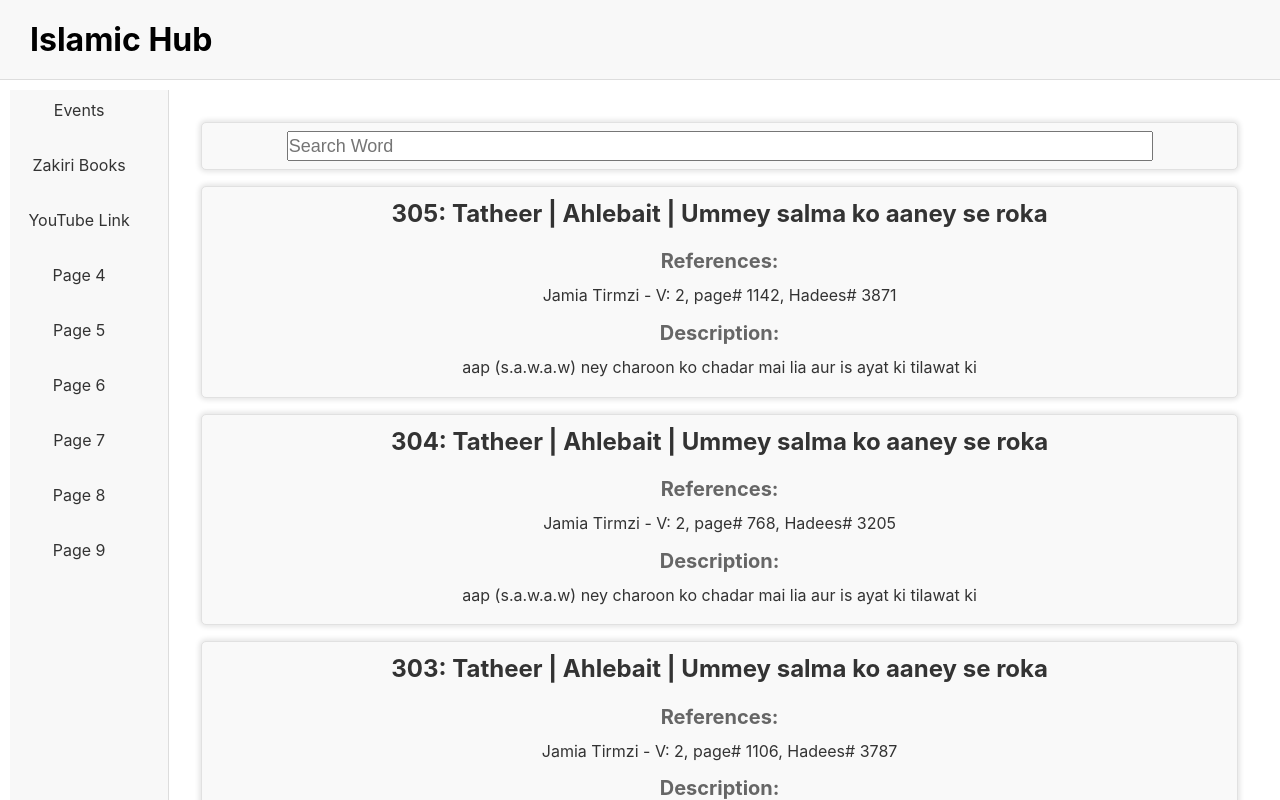
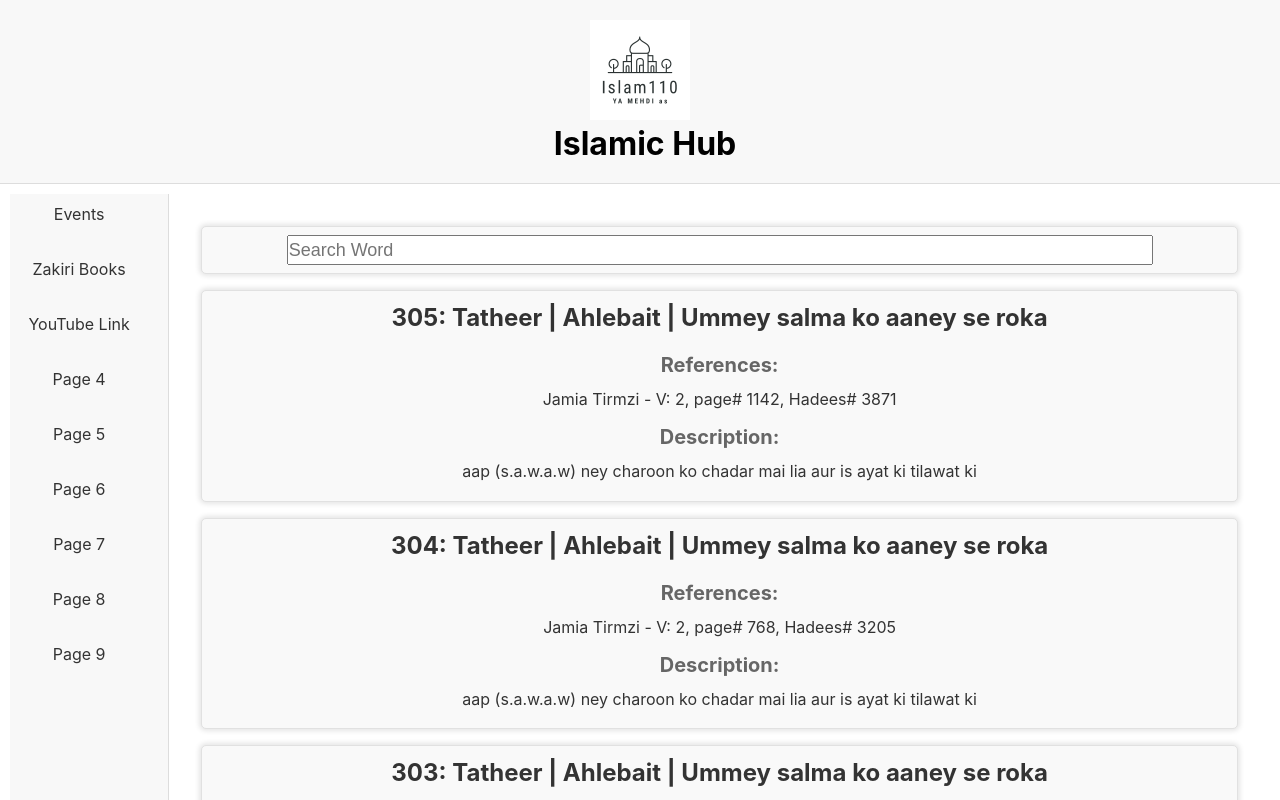
Before and after one commit to 8sagh8/Islam110, a React (Create React App) app: page / in a window 1280 px wide. Shown: the top 800 px of the page. Built offline with nearby package versions, Linux system fonts and the light colour scheme.

Commit message:
updated icon image favicon

```diff
--- a/src/App.css
+++ b/src/App.css
@@ -31,7 +31,7 @@
 /* The Header Section */
 
 .header {
-  display: flex;
+  /* display: flex; */
   justify-content: space-between;
   text-align: center;
   align-items: center;
--- a/src/components/Header.jsx
+++ b/src/components/Header.jsx
@@ -1,12 +1,12 @@
 import React from 'react';
-// import logo from '../assets/logo.png'; // replace this with your actual logo file
+import logo from '../assets/logo.png'; // replace this with your actual logo file
 
 const Header = () => {
   return (
     <div className="header">
         <div className="logo">
-            {/* <img src={logo} alt="Logo" /> */}
-            <h1>Islamic Hub</h1>
+          <img src={logo} alt="Logo" />
+          <h1>Islamic Hub</h1>
         </div>
     </div>
 
```
Also changed, not shown: src/assets/logo.png (added), 1 other file (tests, documents, lock files or other folders).
